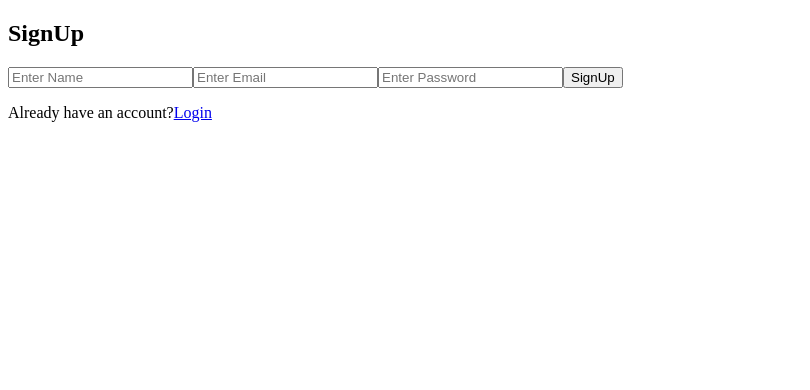
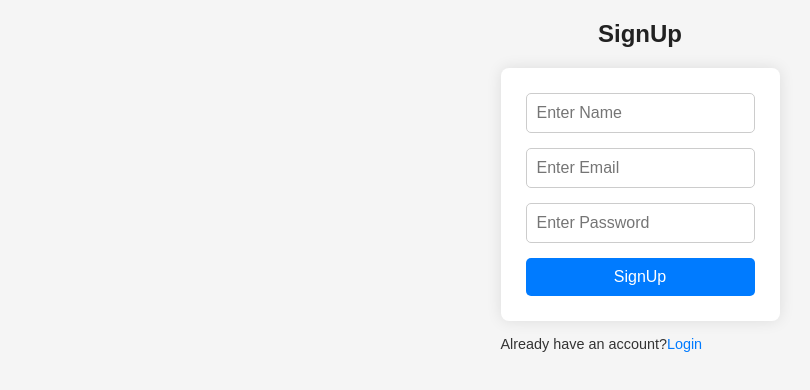
Before and after one commit to Mahalaxmi-Komuravelly/Account_Management_System, a React app in the folder frontend/: page / in a window 1280 px wide. Shown: the top 390 px of the page, without its empty margins (0-810 px from the left). Built offline with nearby package versions, Linux system fonts and the light colour scheme; the HTML template or start-up script is replaced by a standard one.

Commit message:
styles added

```diff
--- a/frontend/src/index.css
+++ b/frontend/src/index.css
@@ -0,0 +1,135 @@
+
+* {
+  margin: 0;
+  padding: 0;
+  box-sizing: border-box;
+  font-family: 'Arial', sans-serif;
+}
+
+body {
+  background-color: #f5f5f5;
+  color: #333;
+  min-height: 100vh;
+  display: flex;
+  justify-content: center;
+  align-items: flex-start;
+  padding: 20px;
+}
+
+.card {
+  max-width: 500px;
+  width: 100%;
+  background-color: #fff;
+  padding: 25px;
+  margin: 15px auto;
+  border-radius: 8px;
+  box-shadow: 0 0 15px rgba(0,0,0,0.1);
+}
+
+h2 {
+  margin-bottom: 20px;
+  text-align: center;
+  color: #222;
+}
+
+h4 {
+  margin-bottom: 15px;
+  color: #555;
+}
+
+form {
+  display: flex;
+  flex-direction: column;
+  gap: 15px;
+}
+
+input, select {
+  padding: 10px;
+  border: 1px solid #ccc;
+  border-radius: 5px;
+  font-size: 1rem;
+  width: 100%;
+  outline: none;
+  transition: border-color 0.2s;
+}
+
+input:focus, select:focus {
+  border-color: #007bff;
+}
+
+button {
+  padding: 10px;
+  border: none;
+  border-radius: 5px;
+  background-color: #007bff;
+  color: #fff;
+  font-size: 1rem;
+  cursor: pointer;
+  transition: background-color 0.2s;
+}
+
+button:hover:not(:disabled) {
+  background-color: #0056b3;
+}
+
+button:disabled {
+  background-color: #999;
+  cursor: not-allowed;
+}
+
+a {
+  color: #007bff;
+  text-decoration: none;
+}
+
+a:hover {
+  text-decoration: underline;
+}
+
+p {
+  font-size: 0.9rem;
+}
+
+p[style*="color: red"] {
+  color: red;
+}
+
+p[style*="color: green"] {
+  color: green;
+}
+
+/* Table */
+table {
+  width: 100%;
+  border-collapse: collapse;
+  margin-top: 20px;
+}
+
+th, td {
+  padding: 10px;
+  text-align: left;
+  border: 1px solid #ddd;
+}
+
+th {
+  background-color: #007bff;
+  color: #fff;
+}
+
+tr:nth-child(even) {
+  background-color: #f9f9f9;
+}
+
+tr:hover {
+  background-color: #f1f1f1;
+}
+
+
+@media (max-width: 600px) {
+  div, section {
+    padding: 15px;
+  }
+  table, th, td {
+    font-size: 0.9rem;
+  }
+}
--- a/frontend/src/pages/Signup.jsx
+++ b/frontend/src/pages/Signup.jsx
@@ -48,7 +48,7 @@ const Signup = () => {
     return (
         <div>
             <h2>SignUp</h2>
-            <form onSubmit={handleSubmit}>
+            <form onSubmit={handleSubmit} className='card'>
                 <input type="text" placeholder='Enter Name' name='name' value={inputData.name} onChange={handleChange} required/>
                 <input type="email" placeholder='Enter Email' name='email' value={inputData.email} onChange={handleChange} required />
                 <input type="password" placeholder='Enter Password' name='password' value={inputData.password} onChange={handleChange} required />
```
